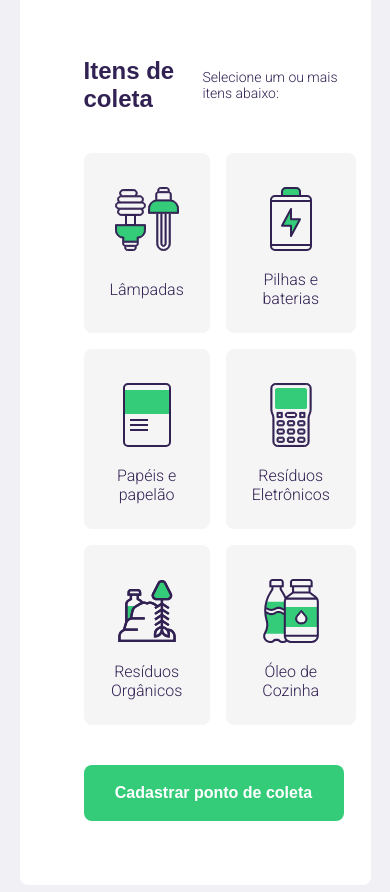
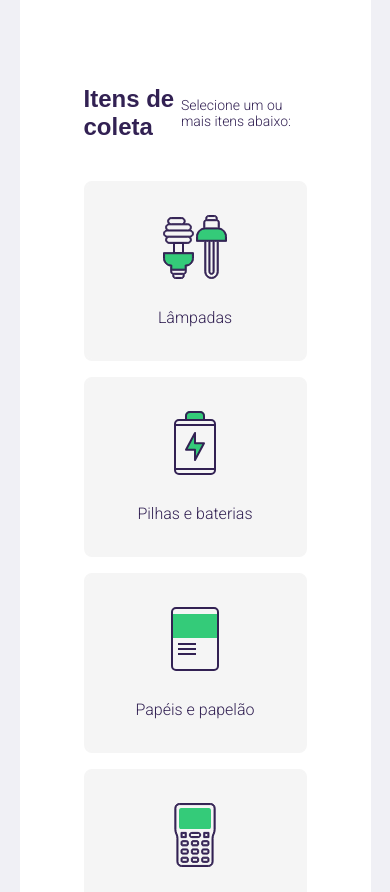
Before and after one commit to atoivat/NLW1, a website: page src/views/create-point.html in a window 390 px wide. Shown: the part 1108-2000 px from the top of the page. Drawn offline with nearby package versions, Linux system fonts and the light colour scheme; files that its build step writes are made by us from their sources; no server answers; files whose address does not match are found by name.

Commit message:
Create-point responsiveness

```diff
--- a/public/styles/create-point.css
+++ b/public/styles/create-point.css
@@ -53,7 +53,6 @@ form .field {
 
 form .field-group {
     display: flex;
-
 }
 
 form input,
@@ -85,7 +84,7 @@ form .field-group .field + .field {
 }
 
 form button {
-    width: 260px;
+    max-width: 260px;
     height: 56px;
     background-color: var(--primary-color);
     border-radius: 8px;
@@ -94,7 +93,11 @@ form button {
     font-size: 16px;
     border: 0;
     margin-top: 40px;
+    padding: 30px;
     transition: background-color 400ms;
+
+    display: flex;
+    align-items: center;
 }
 
 form button:hover {
--- a/public/styles/responsive.css
+++ b/public/styles/responsive.css
@@ -72,6 +72,7 @@
         flex-direction: column;
     }
 
+
     @media (max-height: 500px){
         #page-home main {
             padding: 40px 0;
@@ -92,7 +93,19 @@
     }
 }
 
-@media (max-width: 380px){
+@media (max-width: 480px){
+    form legend h2,
+    form .field-group{
+        max-width: 80%;
+    }
+
+
+    .items-grid {
+        grid-template-columns: 1fr;
+    }
+}
+
+@media (max-width: 385px){
     #page-home header a.side-button {
         height: 36px;
         padding: 12px 0px;
@@ -100,6 +113,11 @@
 
     #modal .content {
         max-width: 300px;
+    }
+
+    form legend h2,
+    form .field-group{
+        max-width: 60%;
     }
 
     @media (max-height: 700px){
```
